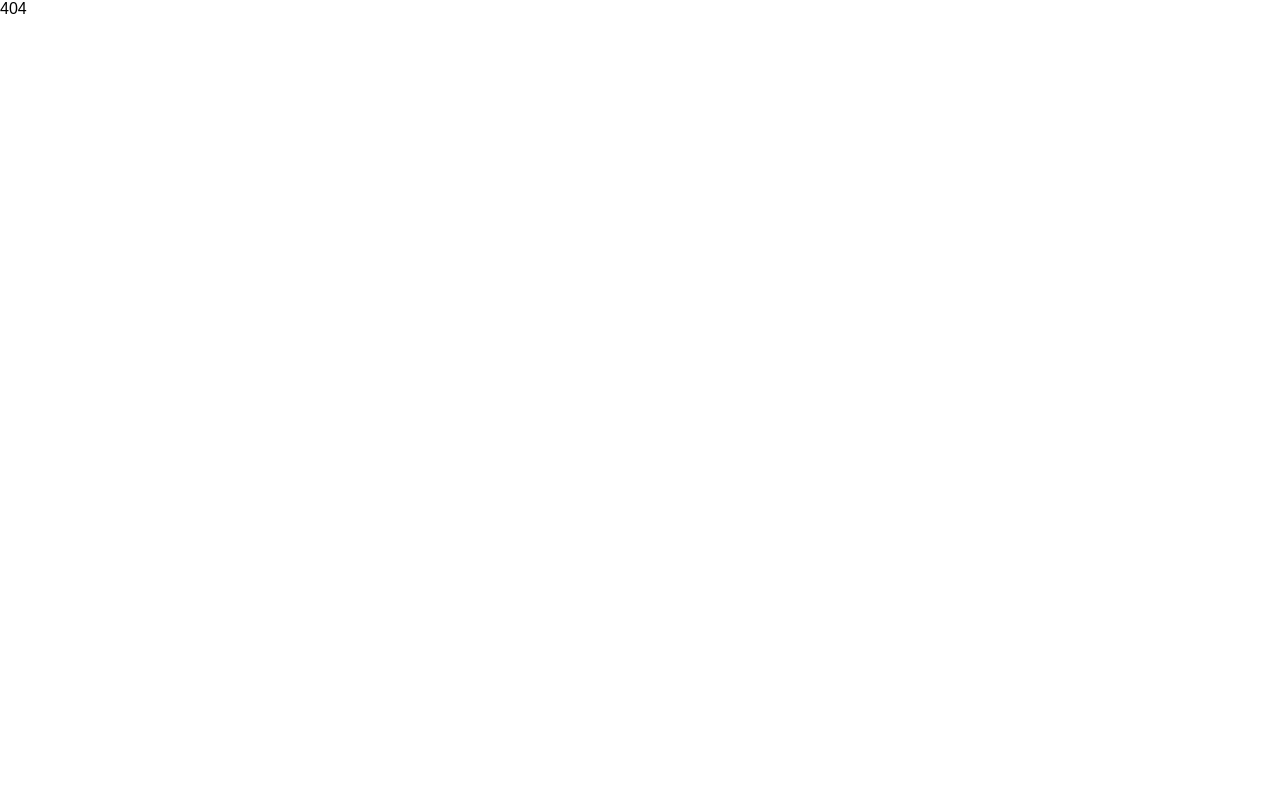
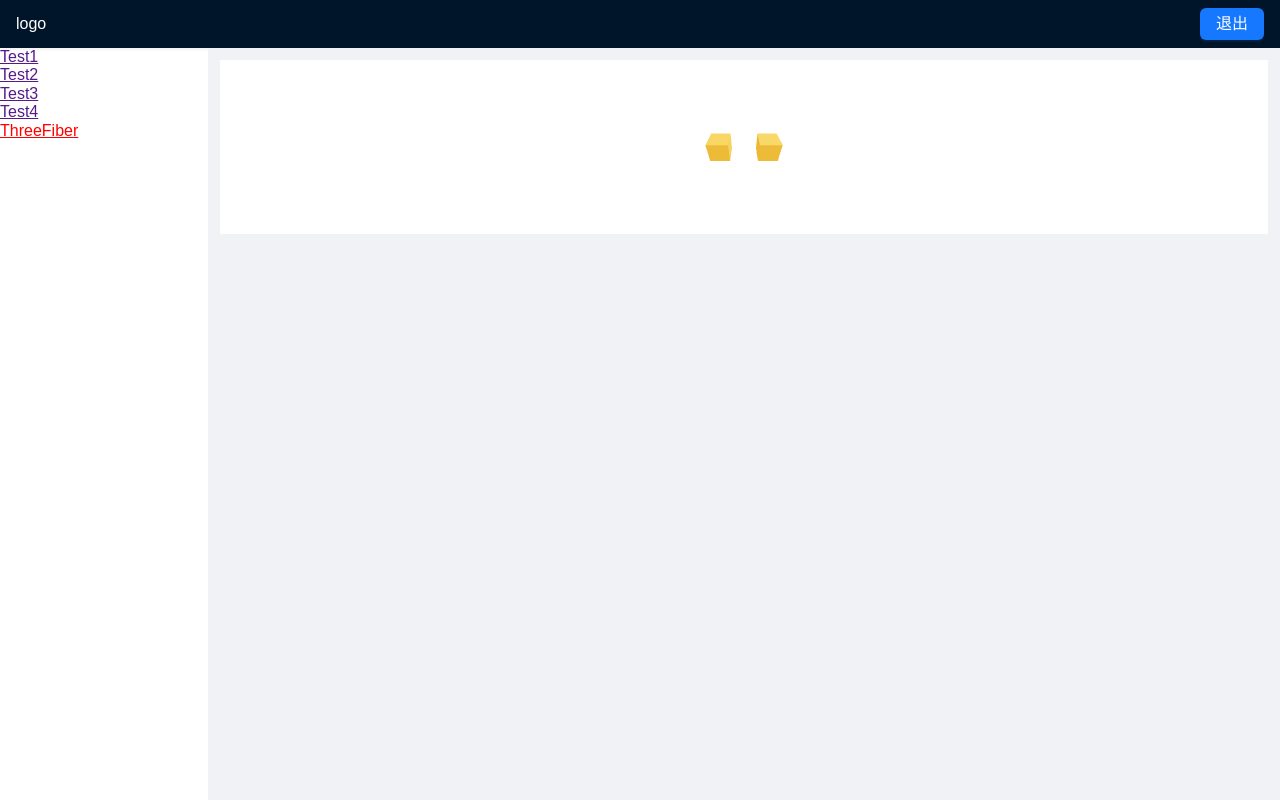
Before and after one commit to linzhe141/react-vite-demo, a React (Vite) app: page /threeFiber in a window 1280 px wide. Before the commit this address led to /404. Built offline with nearby package versions, Linux system fonts and the light colour scheme; sample sign-in values are in the browser's storage.

Commit message:
[feat] 新增react-three/fiber demo

```diff
--- a/package.json
+++ b/package.json
@@ -9,7 +9,9 @@
     "preview": "vite preview"
   },
   "dependencies": {
+    "@react-three/fiber": "^8.10.0",
     "@reduxjs/toolkit": "^1.9.1",
+    "@types/three": "^0.148.0",
     "antd": "^5.1.0",
     "dayjs": "^1.11.7",
     "echarts": "^5.4.1",
@@ -17,7 +19,8 @@
     "react": "^18.2.0",
     "react-dom": "^18.2.0",
     "react-redux": "^8.0.5",
-    "react-router-dom": "^6.4.5"
+    "react-router-dom": "^6.4.5",
+    "three": "^0.148.0"
   },
   "devDependencies": {
     "@types/node": "^18.11.10",
--- a/src/layout/sider/Sider.tsx
+++ b/src/layout/sider/Sider.tsx
@@ -44,6 +44,16 @@ const Sider = () => {
           Test4
         </NavLink>
       </div>
+      <div>
+        <NavLink
+          to="threeFiber"
+          className={({ isActive }) =>
+            isActive ? style["link-active"] : style.link
+          }
+        >
+          ThreeFiber
+        </NavLink>
+      </div>
     </div>
   );
 };
--- a/src/router/router.tsx
+++ b/src/router/router.tsx
@@ -12,6 +12,7 @@ const Test1 = lazy(() => import("@/view/test1/Test1"));
 const Test2 = lazy(() => import("@/view/test2/Test2"));
 const Test3 = lazy(() => import("@/view/test3/Test3"));
 const Test4 = lazy(() => import("@/view/test4/Test4"));
+const ThreeFiber = lazy(() => import("@/view/threeFiber/ThreeFiber"));
 const staticRoutes = [
   {
     path: "/login",
@@ -65,6 +66,14 @@ const authRoutes = [
           </ViewContent>
         ),
       },
+      {
+        path: "/threeFiber",
+        element: (
+          <ViewContent>
+            <ThreeFiber />
+          </ViewContent>
+        ),
+      },
     ],
   },
 ];
--- /dev/null
+++ b/src/view/threeFiber/Box.tsx
@@ -0,0 +1,25 @@
+import { useRef, useState } from "react";
+import { useFrame } from "@react-three/fiber";
+export default function Box(props: any) {
+  // This reference will give us direct access to the mesh
+  const mesh: any = useRef();
+  // Set up state for the hovered and active state
+  const [hovered, setHover] = useState(false);
+  const [active, setActive] = useState(false);
+  // Subscribe this component to the render-loop, rotate the mesh every frame
+  useFrame((state, delta) => (mesh.current.rotation.x += delta));
+  // Return view, these are regular three.js elements expressed in JSX
+  return (
+    <mesh
+      {...props}
+      ref={mesh}
+      scale={active ? 1.5 : 1}
+      onClick={(event) => setActive(!active)}
+      onPointerOver={(event) => setHover(true)}
+      onPointerOut={(event) => setHover(false)}
+    >
+      <boxGeometry args={[1, 1, 1]} />
+      <meshStandardMaterial color={hovered ? "hotpink" : "orange"} />
+    </mesh>
+  );
+}
--- /dev/null
+++ b/src/view/threeFiber/ThreeFiber.tsx
@@ -0,0 +1,13 @@
+import { Canvas } from "@react-three/fiber";
+import Box from "./Box";
+
+export default function ThreeFiber() {
+  return (
+    <Canvas>
+      <ambientLight />
+      <pointLight position={[10, 10, 10]} />
+      <Box position={[-1.2, 0, 0]} />
+      <Box position={[1.2, 0, 0]} />
+    </Canvas>
+  );
+}
--- a/vite.config.ts
+++ b/vite.config.ts
@@ -5,7 +5,11 @@ import react from "@vitejs/plugin-react";
 // https://vitejs.dev/config/
 export default defineConfig({
   plugins: [react()],
+  build: {
+    sourcemap: true,
+  },
   server: {
+    host: "localhost",
     port: 5000,
   },
   resolve: {
```
Also changed, not shown: 1 other file (tests, documents, lock files or other folders).
